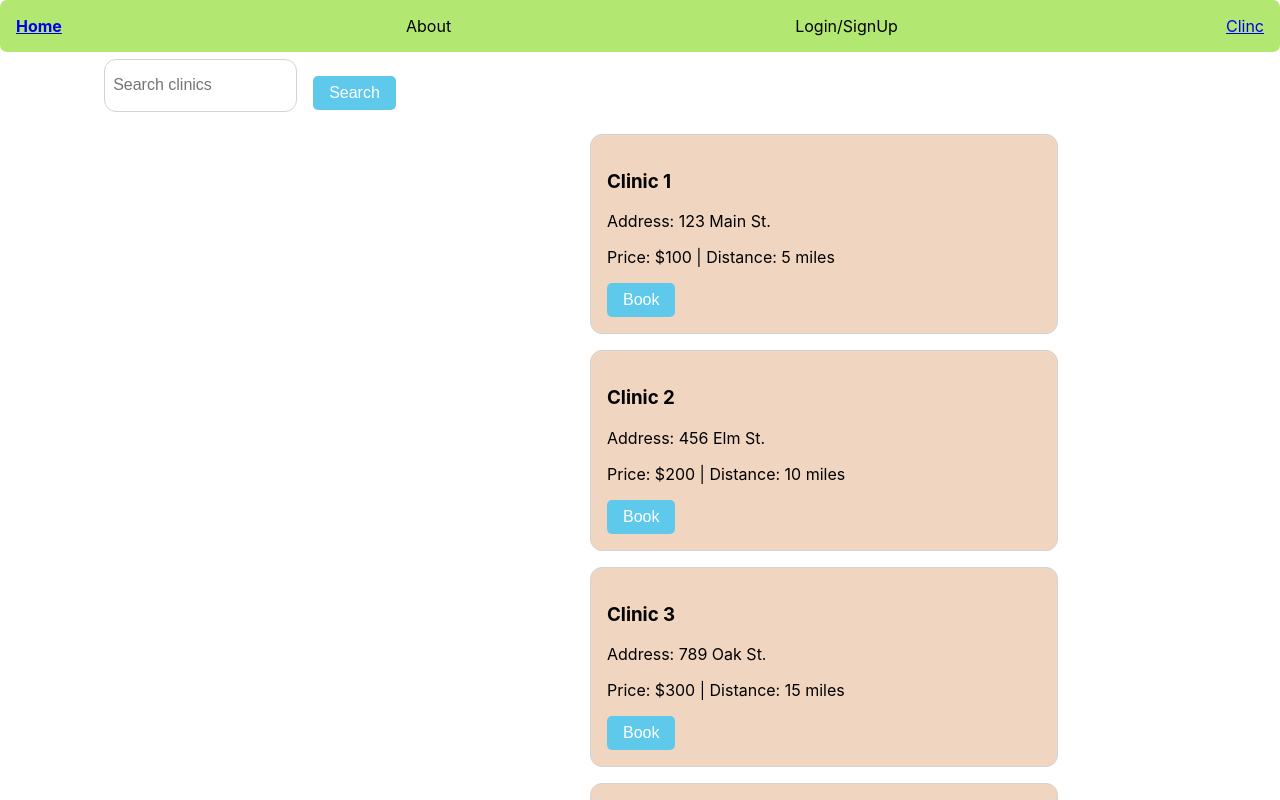
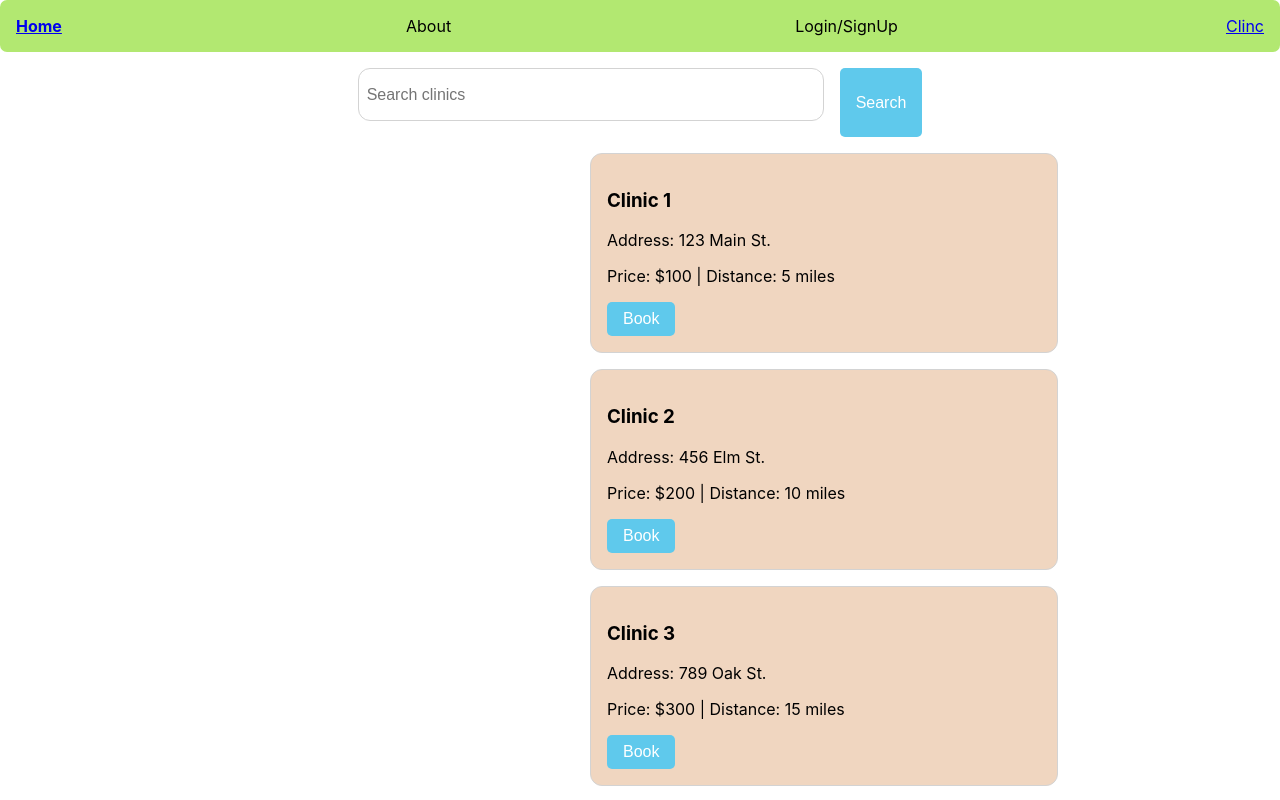
Before and after one commit to Ankitaayush/emedical, a React (Create React App) app: page /clinic in a window 1280 px wide. Shown: the top 800 px of the page. Built offline with nearby package versions, Linux system fonts and the light colour scheme.

Commit message:
fixed css

```diff
--- a/src/components/clinic.js
+++ b/src/components/clinic.js
@@ -22,17 +22,17 @@ const ClinicList = () => {
 
   return (
     <div>
-      <div className="search-container">
+      <div className="search-container1">
         <input type="text" placeholder="Search clinics" value={searchTerm} onChange={handleSearch} />
-        <button>Search</button>
+        <button className="btn">Search</button>
       </div>
       <ul>
         {filteredClinics.map(clinic => (
-          <li key={clinic.id}>
+          <li className="li1" key={clinic.id}>
             <h3>{clinic.name}</h3>
             <p>Address: {clinic.address}</p>
             <p>Price: {clinic.price} | Distance: {clinic.distance}</p>
-            <button>Book</button>
+            <button className="btn">Book</button>
           </li>
         ))}
       </ul>
--- a/src/public/clinic.css
+++ b/src/public/clinic.css
@@ -1,4 +1,4 @@
-.search-container {
+.search-container1 {
   display: flex;
   justify-content: center;
   margin: 1rem 0;
@@ -17,7 +17,7 @@ input[type="text"] {
   margin-right: 1rem;
 }
 
-button {
+.btn {
   padding: 0.5rem 1rem;
   background-color: rgb(95, 201, 236);
   border-radius: 5px;
@@ -27,7 +27,7 @@ button {
   cursor: pointer;
 }
 
-li {
+.li1 {
   list-style-type: none;
   padding: 1rem;
   border: 1px solid lightgray;
```
